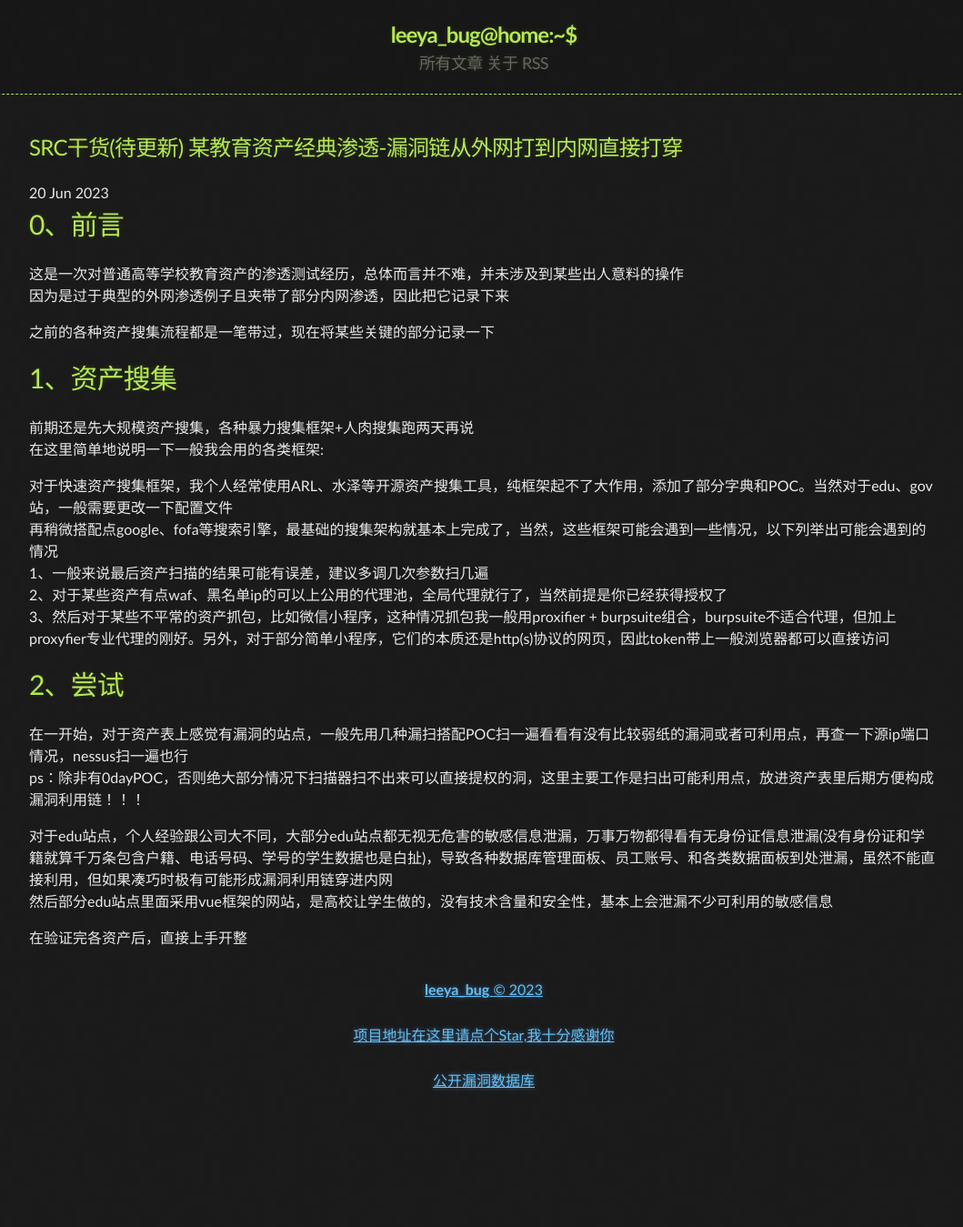
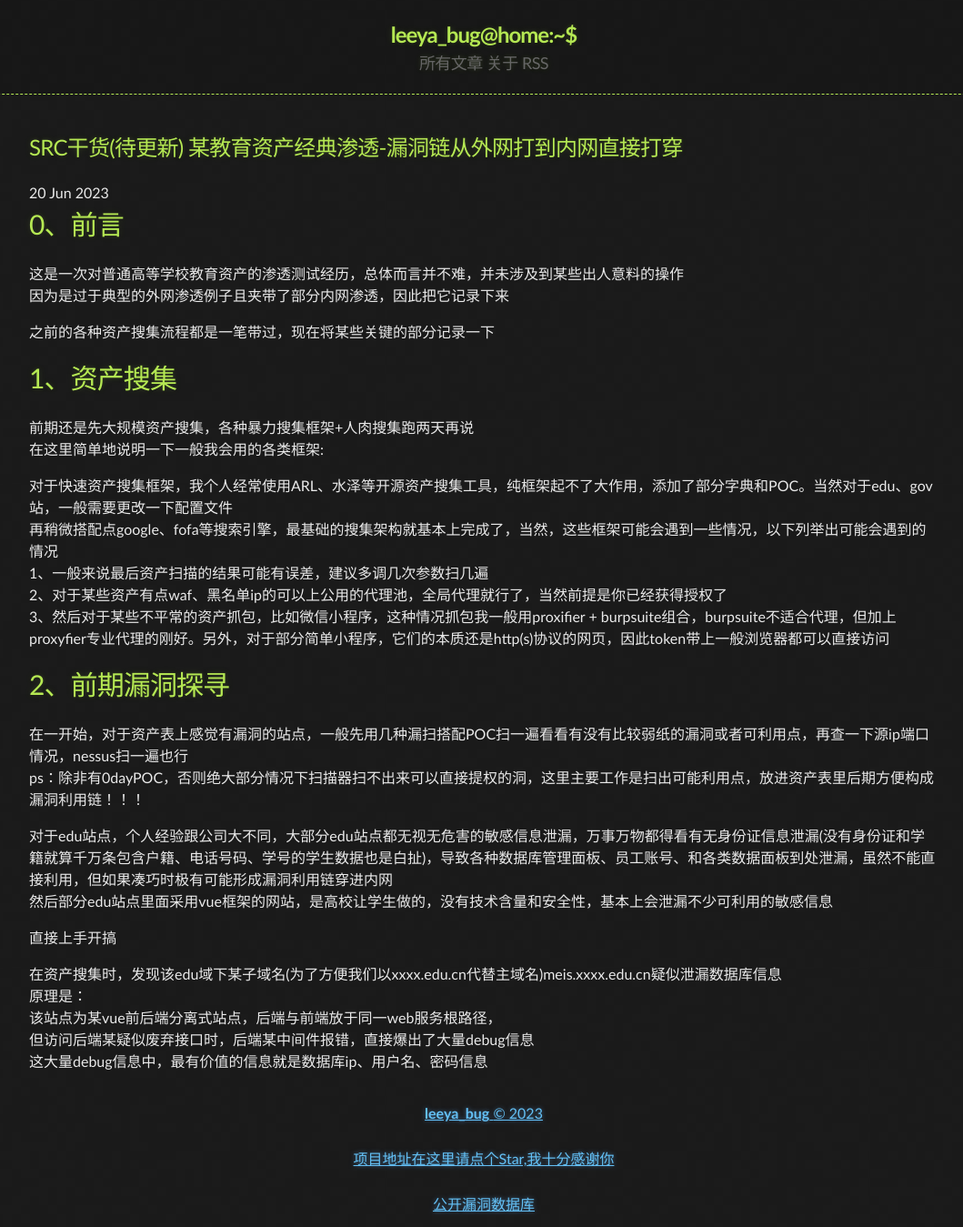
Before and after one commit to Leeyangee/leeyangee.github.io, a Jekyll site: the page built from _posts/2023-06-20-SRC干货(待更新) 某教育资产经典渗透-漏洞链从外网打到内网直接打穿.md, in a window 1280 px wide. Shown: the whole page at 91% size, without its empty margins (108-1167 px from the left). Built offline with Jekyll 4.4.1, drawn with Linux system fonts in a browser that asks for light colours; before the commit the page ends 1213 px from its top, so only the background shows below that.

Commit message:
Update 2023-06-20-SRC干货(待更新) 某教育资产经典渗透-漏洞链从外网打到内网直接打穿.md

```diff
--- a/_posts/2023-06-20-SRC干货(待更新) 某教育资产经典渗透-漏洞链从外网打到内网直接打穿.md
+++ b/_posts/2023-06-20-SRC干货(待更新) 某教育资产经典渗透-漏洞链从外网打到内网直接打穿.md
@@ -22,7 +22,7 @@ published: true
 2、对于某些资产有点waf、黑名单ip的可以上公用的代理池，全局代理就行了，当然前提是你已经获得授权了
 3、然后对于某些不平常的资产抓包，比如微信小程序，这种情况抓包我一般用proxifier + burpsuite组合，burpsuite不适合代理，但加上proxyfier专业代理的刚好。另外，对于部分简单小程序，它们的本质还是http(s)协议的网页，因此token带上一般浏览器都可以直接访问
 
-# [](#header-1)2、尝试
+# [](#header-1)2、前期漏洞探寻
 
 在一开始，对于资产表上感觉有漏洞的站点，一般先用几种漏扫搭配POC扫一遍看看有没有比较弱纸的漏洞或者可利用点，再查一下源ip端口情况，nessus扫一遍也行
 ps：除非有0dayPOC，否则绝大部分情况下扫描器扫不出来可以直接提权的洞，这里主要工作是扫出可能利用点，放进资产表里后期方便构成漏洞利用链！！！
@@ -30,4 +30,10 @@ ps：除非有0dayPOC，否则绝大部分情况下扫描器扫不出来可以
 对于edu站点，个人经验跟公司大不同，大部分edu站点都无视无危害的敏感信息泄漏，万事万物都得看有无身份证信息泄漏(没有身份证和学籍就算千万条包含户籍、电话号码、学号的学生数据也是白扯)，导致各种数据库管理面板、员工账号、和各类数据面板到处泄漏，虽然不能直接利用，但如果凑巧时极有可能形成漏洞利用链穿进内网
 然后部分edu站点里面采用vue框架的网站，是高校让学生做的，没有技术含量和安全性，基本上会泄漏不少可利用的敏感信息
 
-在验证完各资产后，直接上手开整
+直接上手开搞
+
+在资产搜集时，发现该edu域下某子域名(为了方便我们以xxxx.edu.cn代替主域名)meis.xxxx.edu.cn疑似泄漏数据库信息
+原理是：
+该站点为某vue前后端分离式站点，后端与前端放于同一web服务根路径，
+但访问后端某疑似废弃接口时，后端某中间件报错，直接爆出了大量debug信息
+这大量debug信息中，最有价值的信息就是数据库ip、用户名、密码信息
```
